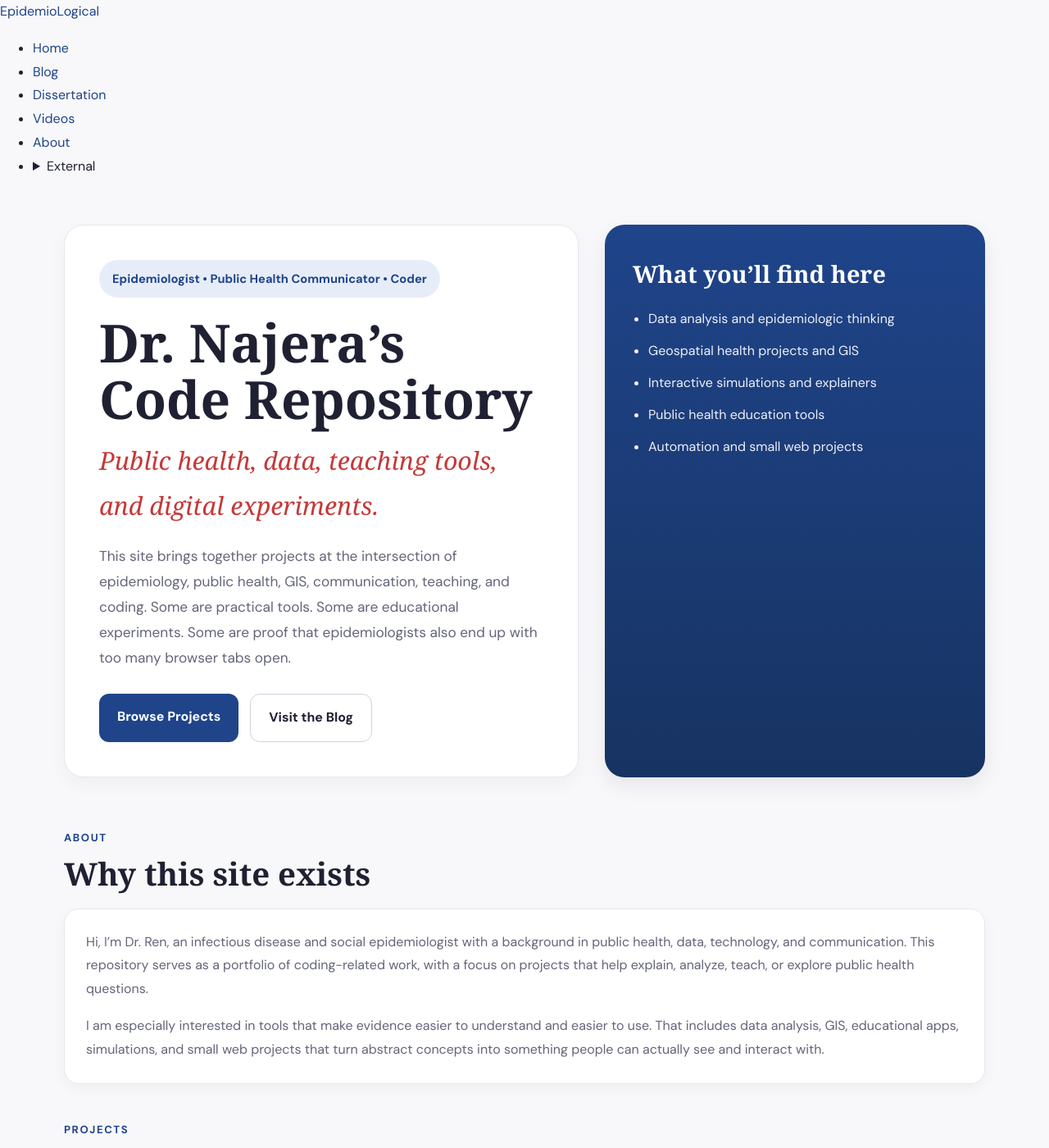
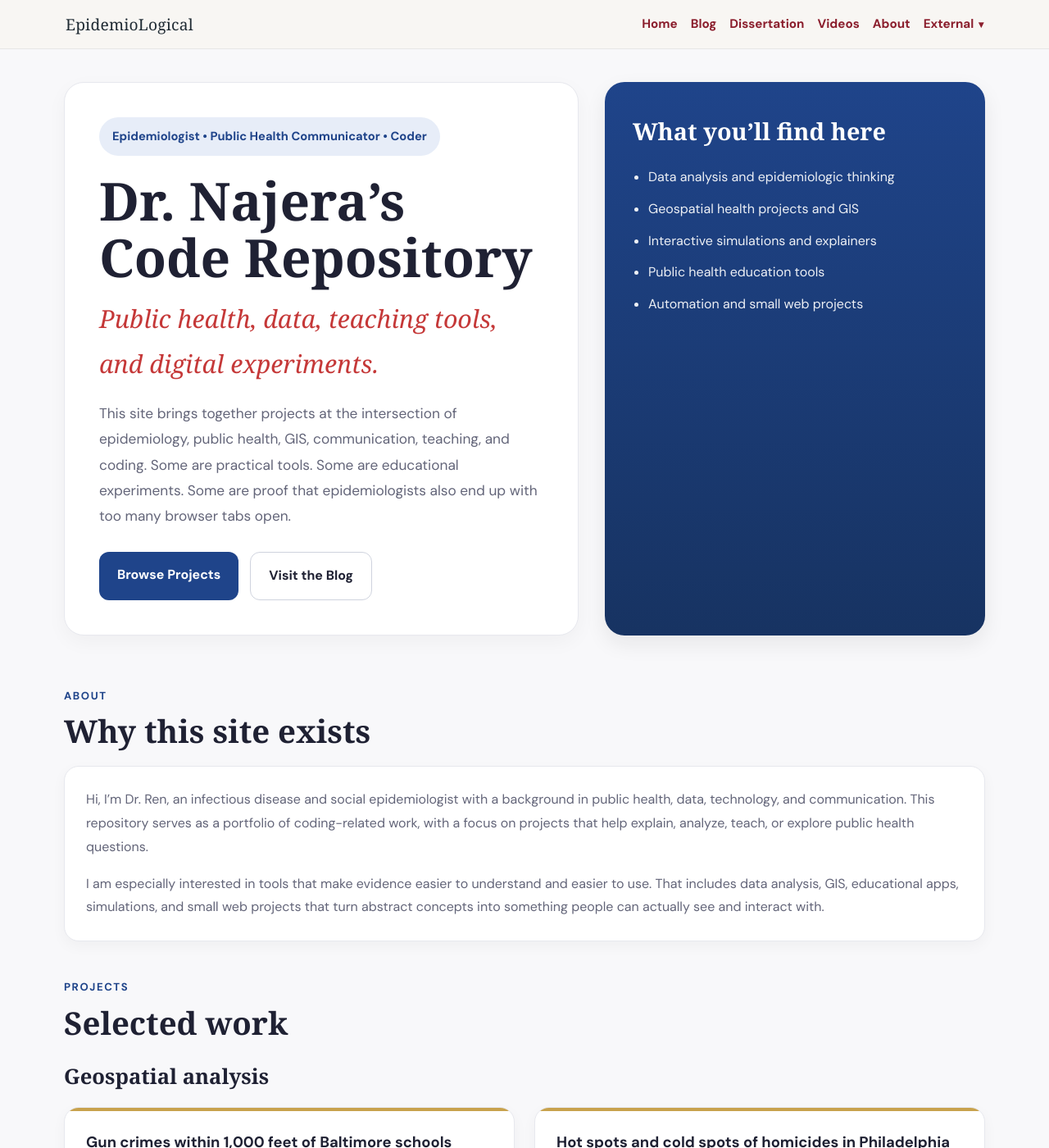
Before and after one commit to RFNajera/rfnajera.github.io, a Jekyll site: the page index.html, which Jekyll copies as it is, in a window 1280 px wide and 1400 px high. Shown: the whole window at 82% size. Built offline with Jekyll 4.4.1, drawn with Linux system fonts in a browser that asks for light colours; some web fonts are replaced.

Commit message:
Add styles for site header and navigation

```diff
--- a/assets/css/style.css
+++ b/assets/css/style.css
@@ -461,3 +461,157 @@ a:focus {
     gap: 8px;
   }
 }
+
+/* =========================
+   Top site navigation
+   ========================= */
+
+.site-header {
+  position: sticky;
+  top: 0;
+  z-index: 1000;
+  background: rgba(248, 246, 242, 0.92);
+  backdrop-filter: blur(10px);
+  border-bottom: 1px solid rgba(40, 52, 64, 0.08);
+}
+
+.site-header-inner {
+  width: min(1120px, calc(100% - 2rem));
+  margin: 0 auto;
+  padding: 0.95rem 0;
+  display: flex;
+  align-items: center;
+  justify-content: space-between;
+  gap: 1rem 2rem;
+  flex-wrap: wrap;
+}
+
+.site-brand {
+  font-family: "DM Serif Text", Georgia, serif;
+  font-size: 1.2rem;
+  line-height: 1;
+  color: var(--ink, #1f2a33);
+  text-decoration: none;
+  letter-spacing: 0.01em;
+}
+
+.site-brand:hover,
+.site-brand:focus {
+  color: var(--accent, #8b1e2d);
+  text-decoration: none;
+}
+
+.site-nav {
+  display: flex;
+  align-items: center;
+}
+
+.nav-list {
+  list-style: none;
+  display: flex;
+  align-items: center;
+  gap: 0.35rem 1rem;
+  margin: 0;
+  padding: 0;
+  flex-wrap: wrap;
+}
+
+.nav-list li {
+  margin: 0;
+  padding: 0;
+}
+
+.nav-list a,
+.nav-list summary {
+  font-family: "DM Sans", Arial, sans-serif;
+  font-size: 0.95rem;
+  font-weight: 700;
+  color: var(--accent, #8b1e2d);
+  text-decoration: none;
+  cursor: pointer;
+  list-style: none;
+}
+
+.nav-list a:hover,
+.nav-list a:focus,
+.nav-list summary:hover,
+.nav-list summary:focus {
+  color: var(--ink, #1f2a33);
+  text-decoration: none;
+}
+
+.nav-dropdown {
+  position: relative;
+}
+
+.nav-dropdown details {
+  position: relative;
+}
+
+.nav-dropdown summary {
+  display: inline-flex;
+  align-items: center;
+  gap: 0.35rem;
+}
+
+.nav-dropdown summary::-webkit-details-marker {
+  display: none;
+}
+
+.nav-dropdown summary::after {
+  content: "▾";
+  font-size: 0.8em;
+  line-height: 1;
+}
+
+.dropdown-menu {
+  list-style: none;
+  margin: 0.6rem 0 0;
+  padding: 0.5rem;
+  min-width: 190px;
+  background: #ffffff;
+  border: 1px solid rgba(40, 52, 64, 0.08);
+  border-radius: 16px;
+  box-shadow: 0 12px 30px rgba(25, 35, 45, 0.10);
+  position: absolute;
+  right: 0;
+}
+
+.dropdown-menu li + li {
+  margin-top: 0.2rem;
+}
+
+.dropdown-menu a {
+  display: block;
+  padding: 0.55rem 0.7rem;
+  border-radius: 10px;
+  color: var(--ink, #1f2a33);
+  font-weight: 500;
+}
+
+.dropdown-menu a:hover,
+.dropdown-menu a:focus {
+  background: rgba(139, 30, 45, 0.08);
+  color: var(--accent, #8b1e2d);
+}
+
+@media (max-width: 820px) {
+  .site-header-inner {
+    align-items: flex-start;
+  }
+
+  .site-nav {
+    width: 100%;
+  }
+
+  .nav-list {
+    width: 100%;
+    gap: 0.55rem 1rem;
+  }
+
+  .dropdown-menu {
+    position: static;
+    margin-top: 0.5rem;
+    box-shadow: none;
+  }
+}
```
